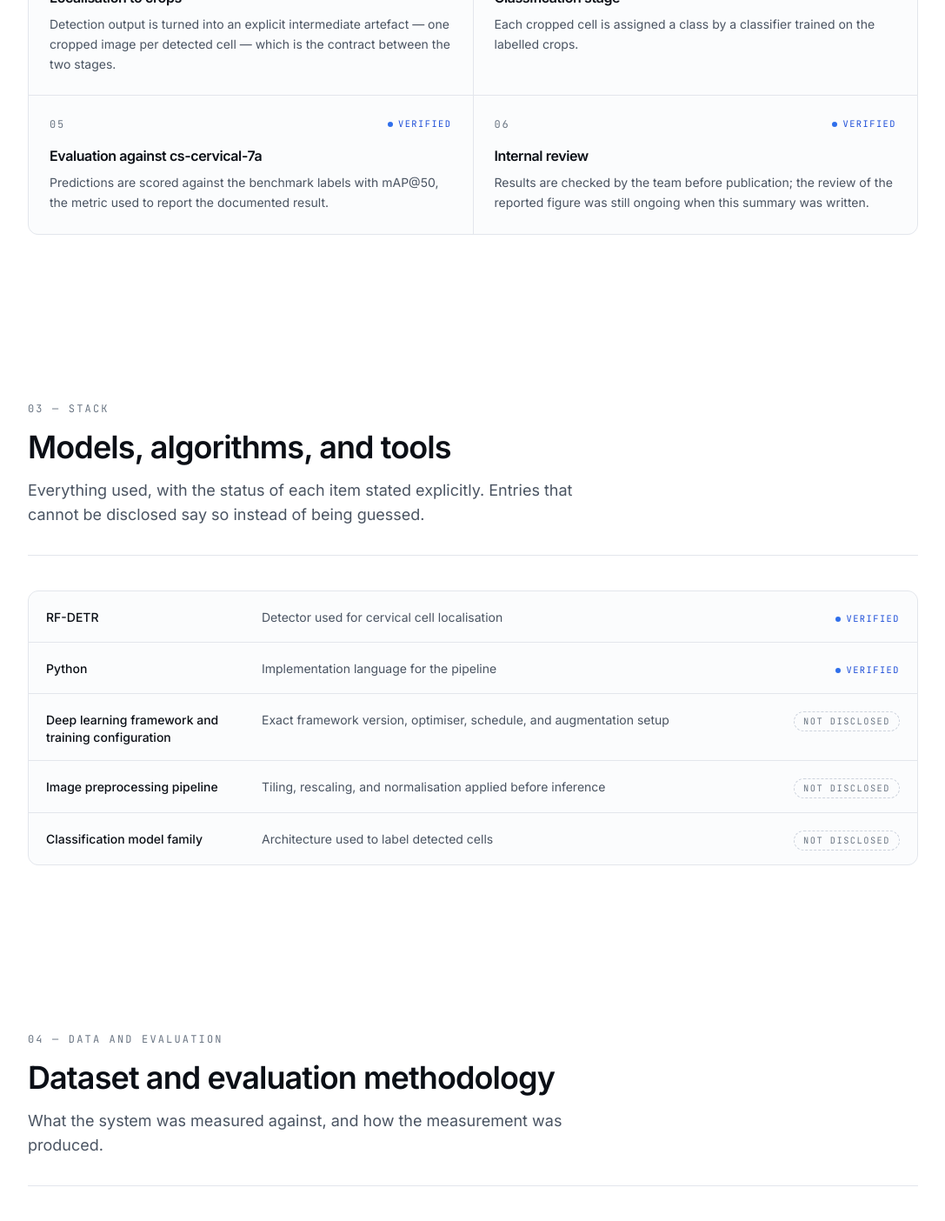
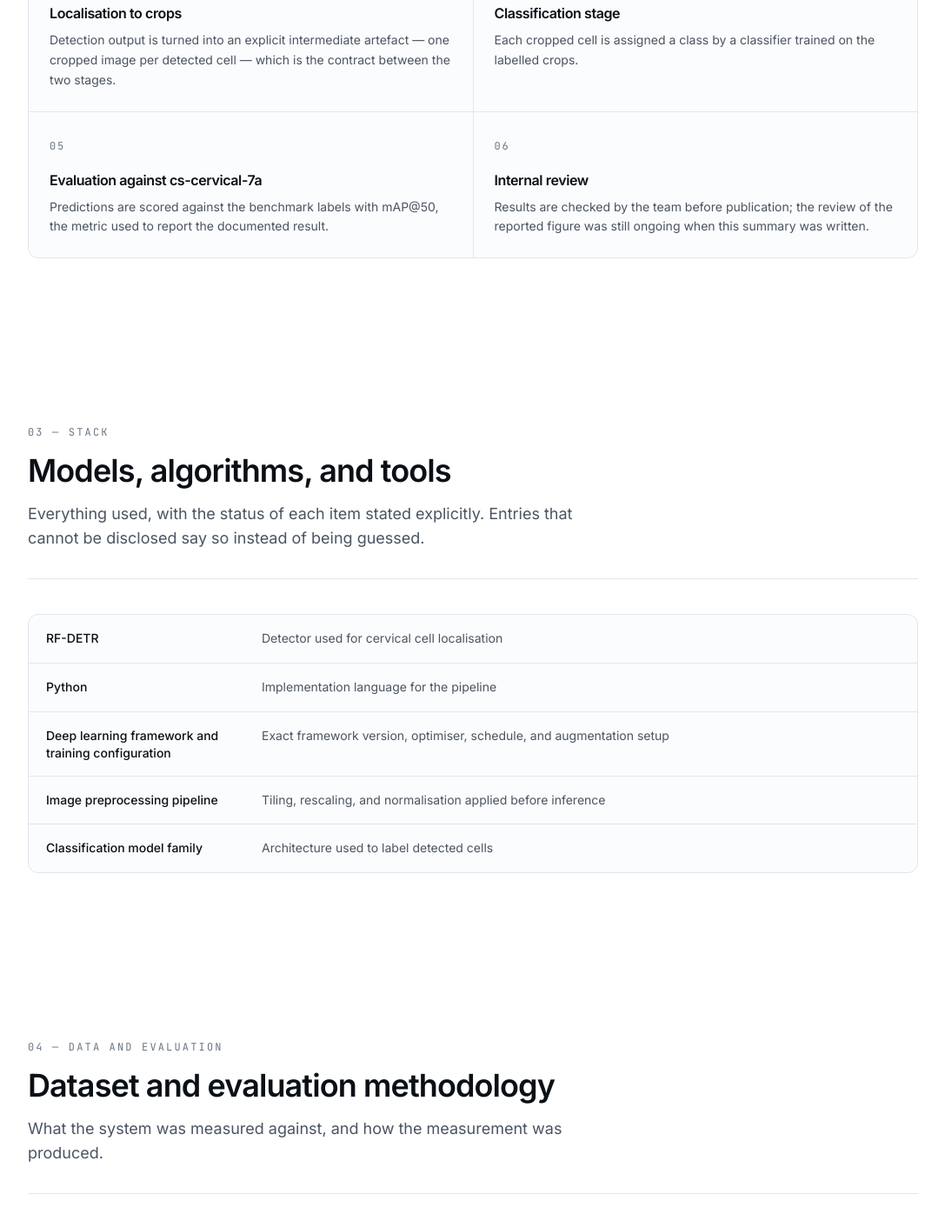
Before and after one commit to Hasta-8/Hasta-8.github.io, a React (Vite) app: page /projects/cervicalai in a window 1280 px wide. Shown: the part 2400-3804 px from the top of the page at 87% size, without its empty margins (96-1183 px from the left). Built offline with nearby package versions, Linux system fonts and the light colour scheme.

Commit message:
Remove status badges from project pages
The Verified/Pending labels on architecture stages, tools and datasets
read as the site vouching for itself. The status fields stay in the
data as an internal checklist. Also trims the Results section wording.

```diff
--- a/src/components/projects/StageFlow.tsx
+++ b/src/components/projects/StageFlow.tsx
@@ -1,5 +1,4 @@
 import type { ArchitectureStage } from '../../types'
-import StatusBadge from '../ui/StatusBadge'
 
 interface StageFlowProps {
   stages: ArchitectureStage[]
@@ -15,12 +14,9 @@ export default function StageFlow({ stages }: StageFlowProps) {
             stages.length % 2 === 1 && index === stages.length - 1 ? 'sm:col-span-2' : ''
           }`}
         >
-          <div className="flex items-center justify-between gap-4">
-            <span className="font-mono text-xs tracking-[0.16em] text-ink-subtle">
-              {String(index + 1).padStart(2, '0')}
-            </span>
-            <StatusBadge status={stage.status} />
-          </div>
+          <span className="font-mono text-xs tracking-[0.16em] text-ink-subtle">
+            {String(index + 1).padStart(2, '0')}
+          </span>
           <h3 className="mt-4 text-base">{stage.title}</h3>
           <p className="mt-2 text-sm leading-relaxed text-ink-muted">{stage.description}</p>
         </li>
--- a/src/components/projects/ToolList.tsx
+++ b/src/components/projects/ToolList.tsx
@@ -1,5 +1,4 @@
 import type { ToolItem } from '../../types'
-import StatusBadge from '../ui/StatusBadge'
 
 interface ToolListProps {
   tools: ToolItem[]
@@ -11,13 +10,10 @@ export default function ToolList({ tools }: ToolListProps) {
       {tools.map((tool) => (
         <li
           key={tool.name}
-          className="grid gap-2 bg-surface-raised px-5 py-4 sm:grid-cols-[minmax(0,14rem)_minmax(0,1fr)_auto] sm:items-baseline sm:gap-6"
+          className="grid gap-2 bg-surface-raised px-5 py-4 sm:grid-cols-[minmax(0,14rem)_minmax(0,1fr)] sm:items-baseline sm:gap-6"
         >
           <p className="text-sm font-medium text-ink">{tool.name}</p>
           <p className="text-sm leading-relaxed text-ink-muted">{tool.role}</p>
-          <p className="sm:text-right">
-            <StatusBadge status={tool.status} />
-          </p>
         </li>
       ))}
     </ul>
--- a/src/components/ui/StatusBadge.tsx
+++ /dev/null
@@ -1,29 +0,0 @@
-import type { VerificationStatus } from '../../types'
-
-interface StatusBadgeProps {
-  status: VerificationStatus
-  label?: string
-}
-
-const labels: Record<VerificationStatus, string> = {
-  verified: 'Verified',
-  pending: 'Pending',
-  not_disclosed: 'Not disclosed',
-}
-
-export default function StatusBadge({ status, label }: StatusBadgeProps) {
-  if (status === 'verified') {
-    return (
-      <span className="inline-flex items-center gap-1.5 font-mono text-[0.65rem] tracking-[0.14em] text-accent-strong uppercase">
-        <span aria-hidden="true" className="size-1.5 rounded-full bg-accent" />
-        {label ?? labels.verified}
-      </span>
-    )
-  }
-
-  return (
-    <span className="inline-flex items-center rounded-full border border-dashed border-line-strong px-2.5 py-0.5 font-mono text-[0.65rem] tracking-[0.14em] text-ink-subtle uppercase">
-      {label ?? labels[status]}
-    </span>
-  )
-}
--- a/src/pages/ProjectDetail.tsx
+++ b/src/pages/ProjectDetail.tsx
@@ -9,7 +9,6 @@ import StageFlow from '../components/projects/StageFlow'
 import ToolList from '../components/projects/ToolList'
 import Container from '../components/ui/Container'
 import Section from '../components/ui/Section'
-import StatusBadge from '../components/ui/StatusBadge'
 import { getProjectBySlug, getRelatedProjects } from '../data/projects'
 
 export default function ProjectDetail() {
@@ -132,10 +131,7 @@ export default function ProjectDetail() {
               description="What the system was measured against, and how the measurement was produced."
             >
               <div className="surface-card p-6 sm:p-7">
-                <div className="flex flex-wrap items-center justify-between gap-4">
-                  <h3 className="text-lg">{caseStudy.dataset.name}</h3>
-                  <StatusBadge status={caseStudy.dataset.status} />
-                </div>
+                <h3 className="text-lg">{caseStudy.dataset.name}</h3>
                 <p className="mt-3 max-w-3xl text-sm leading-relaxed text-ink-muted">
                   {caseStudy.dataset.description}
                 </p>
@@ -159,15 +155,9 @@ export default function ProjectDetail() {
               id="results"
               eyebrow="05 — Results"
               title="Measured results and their qualifications"
-              description="Every reported figure carries the condition it was measured under, and every figure that is still being verified is marked instead of being estimated."
+              description="Each figure with the conditions it was measured under."
             >
               <MetricTable metrics={project.metrics} caption={`Measured results for ${project.title}`} />
-
-              <p className="mt-6 max-w-3xl text-sm leading-relaxed text-ink-muted">
-                A figure is only useful together with its qualification. The rows above separate what
-                was measured and documented from what is still pending verification, so the distinction
-                survives a quick read of this page.
-              </p>
             </Section>
 
             <Section
--- a/src/types/index.ts
+++ b/src/types/index.ts
@@ -39,6 +39,7 @@ export interface Project {
   caseStudy?: ProjectCaseStudy
 }
 
+// Internal checklist only (see AGENTS.md); not shown on the site.
 export type VerificationStatus = 'verified' | 'pending' | 'not_disclosed'
 
 export interface ArchitectureStage {
```
